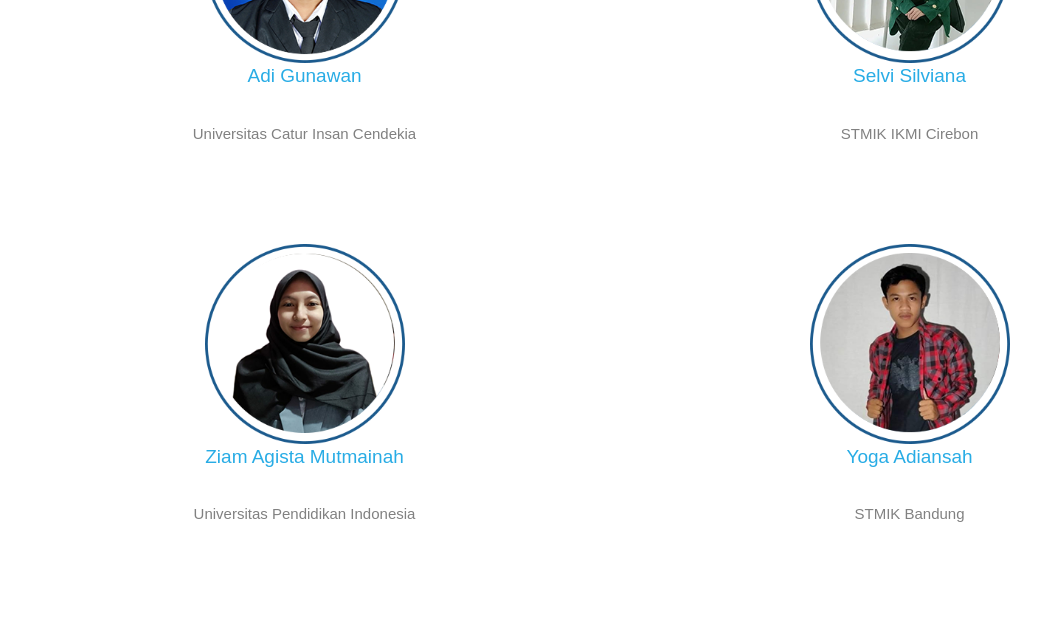
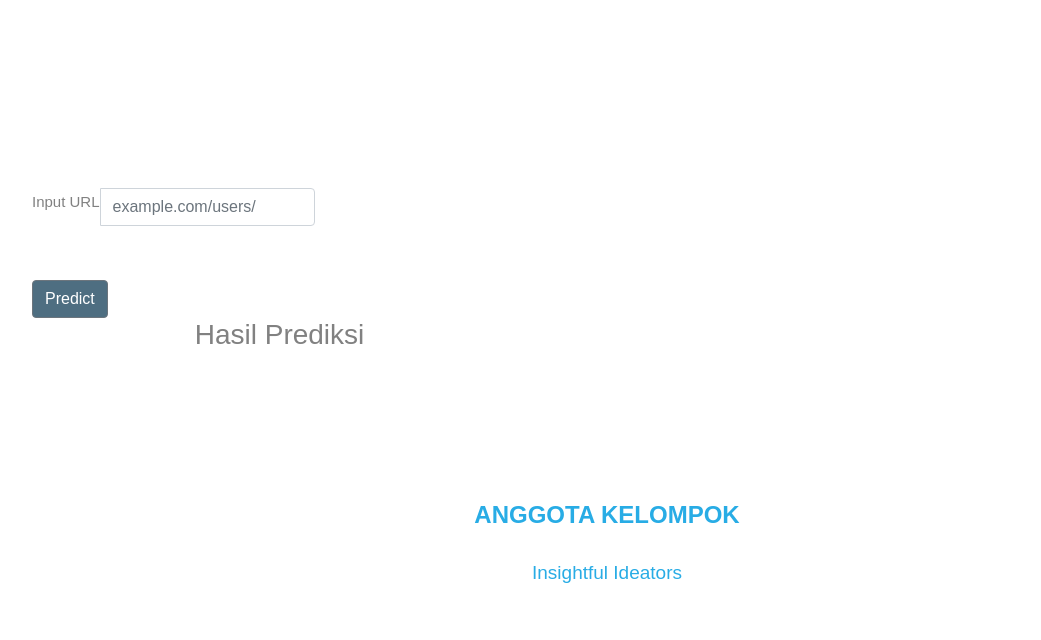
Before and after one commit to selvisilviana/percobaan3-chatbot, a Flask app: page / in a window 1280 px wide. Shown: the part 2321-2961 px from the top of the page, without its empty margins (33-1074 px from the left). Run offline with Flask 3, Linux system fonts and the light colour scheme; some web fonts are replaced.

Commit message:
Add files via upload

```diff
--- a/templates/index.html
+++ b/templates/index.html
@@ -93,12 +94,12 @@
 
         <div class="col-sm-6">
           <!-- Deskripsi Aplikasi -->
-                  <h2>Insighfull Muslim Bot</h2><br>
-          <h4>Insighful Bot</h4>
+                  <h2>CyberSafeGuard</h2><br>
+          <h4>Phising Detection</h4>
           <p style="text-align: justify;text-justify: inter-word;">
-            nsightfulMuslimBot hadir untuk memberikan bantuan dan panduan seputar cara berpakaian Muslim, khususnya untuk perempuan. Kami dapat memberikan pemahaman tentang prinsip-prinsip berpakaian dalam Islam, serta memberikan saran dan tips tentang cara memadukan busana, hijab, dan aksesoris lainnya secara sesuai dengan ajaran Islam.
-
-            Kami juga dapat memberikan rekomendasi produk hijab yang relevan, termasuk harga dan gambar, untuk memenuhi kebutuhan pengguna. Meskipun kami tidak dapat menyediakan daftar produk secara real-time karena keterbatasan akses ke informasi terkini, kami dapat memberikan panduan umum tentang merek dan jenis-jenis hijab yang tersedia di pasaran. Namun, penting untuk diingat bahwa preferensi dan kebutuhan setiap individu dapat bervariasi, dan kami mendorong pengguna untuk mempertimbangkan nilai-nilai Islam, kenyamanan, dan gaya pribadi saat memilih busana dan aksesoris.
+            Aplikasi ini dibuat untuk menentukan membantu pengguna internet mendeteksi URL yang terindikasi phishing.
+            Pengguna hanya cukup menginputkan url yang dicurigai untuk dapat mengetahui klasifikasi phishing dan tidak phishing.
+            Fitur ini diharapkan dapat membantu mengurangi resiko <i>cybercrime</i> khususnya kejahatan phishing.
           </p>
           <br>
 
@@ -141,6 +142,44 @@
       </div><br>
     </div>
 
+    <!-- Bagian Halaman (Aplikasi phishing detection) -->
+    <div id="detection" data-bs-spy="scroll" data-bs-target="#navgo" data-bs-offset="0" class="scrollspy-example" class="container-fluid" tabindex="0">
+        <br>
+        <br>
+        <div class="row">
+            <h2 class="centered">Phishing Detection</h2>
+            <div class="col-sm-6">
+                </br>
+                <img style="margin-left: 100px;" src={{ url_for('static', filename='/images/image1.png') }} width="700" height="500"></img>
+            </div>
+            <div class="col-sm-6">
+                <br><br><br><br><br><br><br>
+                <!-- Input URL dari Pengguna -->
+                <div class="col-lg-6" style="margin-left: 50px;">
+
+                    <div class="input-group">
+                        <span class="input-group-addon" id="basic-addon3">Input URL</span>
+                        <input type="text" class="form-control" id="input_link" onInput="$('#inputVal_link').html($(this).val())" placeholder="example.com/users/" aria-label="https://example.com/users/" aria-describedby="basic-addon3">
+                    </div>  <br><br>
+                    <button type="submit" id="prediksi_submit" class="btn btn-outline-secondary" style="background-color:#4e6e81; color: #fff">Predict</button>
+                    </br>
+                </div>
+                <!-- Bagian Halaman untuk Hasil Prediksi -->
+                <!-- <div id="hasil_prediksi" align="center">
+                        Hasil Prediksi akan ditampilkan di sini
+                </div> -->
+                <div id="hasil_prediksi" align="center">
+                  <h3 class="text-center">Hasil Prediksi</h2>
+                    {% if hasil_prediksi %}
+                    <p class="text-center">Link tersebut diprediksi <span class="fw-bold">{{hasil_prediksi}}</span></p>
+                    {% endif %}
+                </div>
+            </div>
+        </div>
+        <br>
+        <br>
+    </div>
+
     <!-- Bagian Halaman (Anggota Kelompok) -->
     <div id="team" class="container-fluid text-center">
         <br>
@@ -149,27 +188,27 @@
         <br>
         <div class="row slideanim">
             <div class="col-sm-6">
-                <img src={{ url_for('static', filename='/images/7.png') }}  width="200" height="200">
-                <h4>Adi Gunawan</h4>
-                <p>Universitas Catur Insan Cendekia</p>
+                <img src={{ url_for('static', filename='/images/Rezak.jpg') }}  width="200" height="200">
+                <h4>ABDUL REZAK</h4>
+                <p>Universitas Muhammadiyah Jakarta</p>
             </div>
             <div class="col-sm-6">
-                <img src={{ url_for('static', filename='/images/8.png') }}  width="200" height="200">
-                <h4>Selvi Silviana</h4>
-                <p>STMIK IKMI Cirebon</p>
+                <img src={{ url_for('static', filename='/images/fikri.jpg') }}  width="200" height="200">
+                <h4>HAFIDZ NAWWAR FIKRI</h4>
+                <p>Universitas Singaperbangsa Karawang</p>
             </div>
         </div>
         <br><br><br>
         <div class="row slideanim">
             <div class="col-sm-6">
-                <img src={{ url_for('static', filename='/images/9.png') }}  width="200" height="200">
-                <h4>Ziam Agista Mutmainah</h4>
+                <img src={{ url_for('static', filename='/images/hilya.jpg') }}  width="200" height="200">
+                <h4>HILYA ANBIYANI FITRI MUHYIDIN</h4>
                 <p>Universitas Pendidikan Indonesia</p>
             </div>
             <div class="col-sm-6">
-                <img src={{ url_for('static', filename='/images/10.png') }}  width="200" height="200">
-                <h4>Yoga Adiansah</h4>
-                <p>STMIK Bandung</p>
+                <img src={{ url_for('static', filename='/images/Rafi.jpg') }}  width="200" height="200">
+                <h4>MUHAMMAD MIFTAHUR RAFI</h4>
+                <p>Universitas Muhammadiyah Jakarta</p>
             </div>
         </div>
     </div>
```
Also changed, not shown: other parts of templates/index.html (+13 -12 lines).
